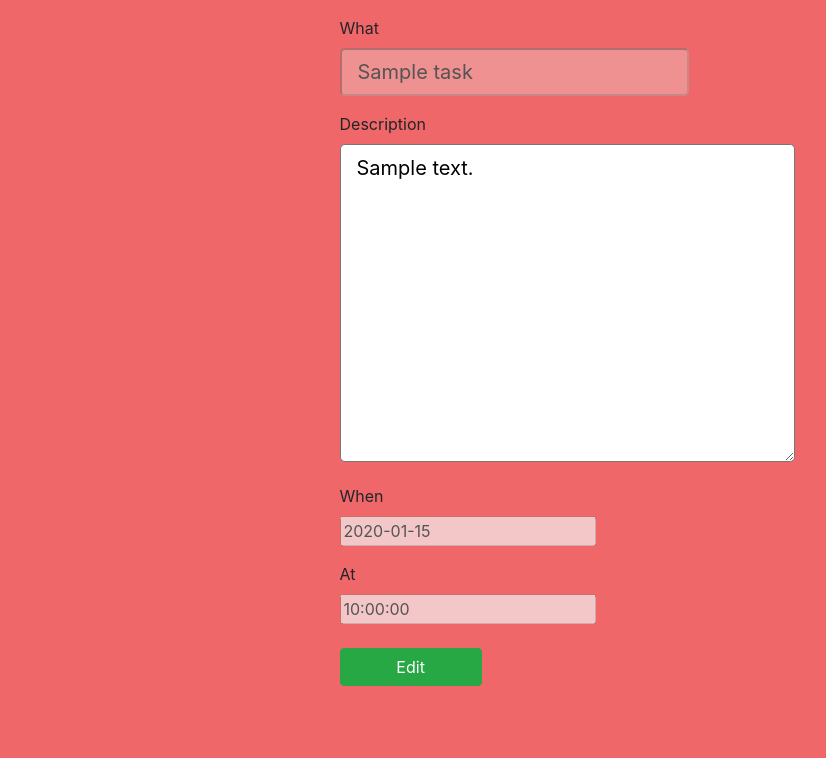
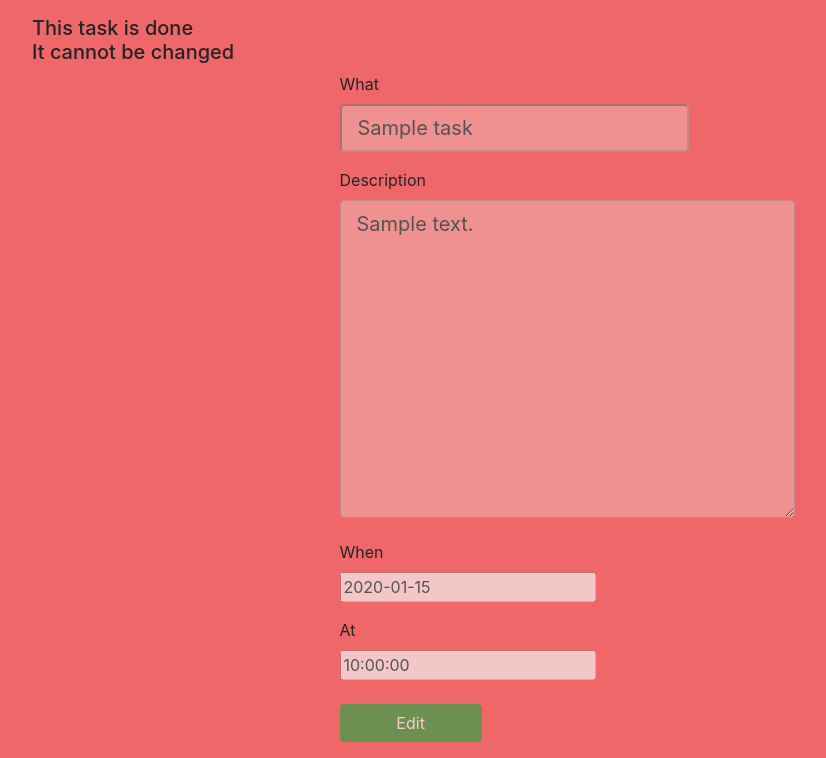
Before and after one commit to anton-mirazchiyski/TodoApp, a Django app: page /tasks/edit/1/ in a window 1280 px wide. Shown: the part 139-897 px from the top of the page, without its empty margins (16-842 px from the left). Before the commit the page ends 825 px from the top, so only its background shows below. Run offline with Django 4.2, Linux system fonts and the light colour scheme; a user stored in the database is signed in; tables that the repository leaves empty hold one stand-in row (values such as "Sample post").

Commit message:
Update task edit
Disable all fields if task is done

```diff
--- a/todo_app/tasks/templates/tasks/task-edit.html
+++ b/todo_app/tasks/templates/tasks/task-edit.html
@@ -2,6 +2,13 @@
 
 {% block content %}
     {{ form.media }}
+    {% if task.is_done %}
+        <div class="h5 ml-5">
+            This task is done
+            <br>
+            It cannot be changed
+        </div>
+    {% endif %}
     <div class="d-flex justify-content-center">
         <form method="post" action="{% url 'tasks:edit-task' task.pk %}">
             {% for field in form %}
@@ -9,9 +16,13 @@
                 <div class="form-group">
                     {{ field }}
                 </div>
+                {% if field.errors %}
+                    <div class="alert alert-danger">{{ field.errors }}</div>
+                {% endif %}
             {% endfor %}
             <div class="form-group pt-2">
-                <button type="submit" class="btn btn-success w-25 text-white">Edit</button>
+                <button type="submit" {% if task.is_done %} disabled {% endif %}
+                        class="btn btn-success w-25 text-white">Edit</button>
             </div>
             {% csrf_token %}
         </form>
--- a/todo_app/tasks/views.py
+++ b/todo_app/tasks/views.py
@@ -100,13 +100,11 @@ def edit_task(request, pk):
 
     if request.method == 'POST':
         form = TaskEditForm(request.POST, instance=task_to_edit)
-        disable_fields_if_task_done(task_to_edit, form)
         if form.is_valid():
             form.save()
             return redirect('tasks:details-task', pk=pk)
     else:
         form = TaskEditForm(instance=task_to_edit)
-        # disable date and time from editing if task is done
         disable_fields_if_task_done(task_to_edit, form)
 
     return render(request,
--- a/utils/tasks_utils.py
+++ b/utils/tasks_utils.py
@@ -44,5 +44,4 @@ def place_completed_tasks_by_dates(tasks):
 def disable_fields_if_task_done(task, form):
     if task.is_done:
         for field in form.fields:
-            if field != 'description':
-                form.fields[field].widget.attrs['disabled'] = True
+            form.fields[field].widget.attrs['disabled'] = True
```
